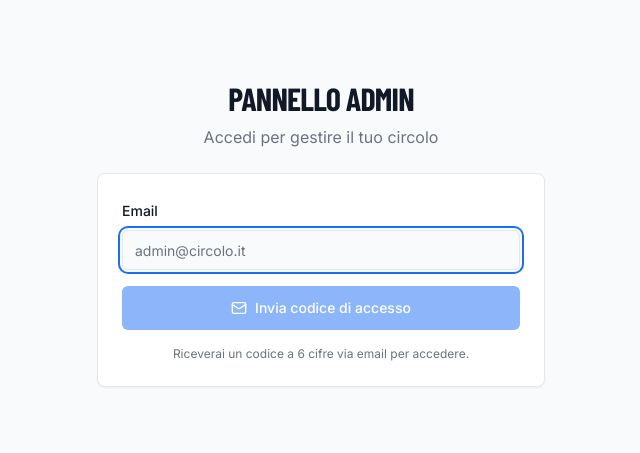
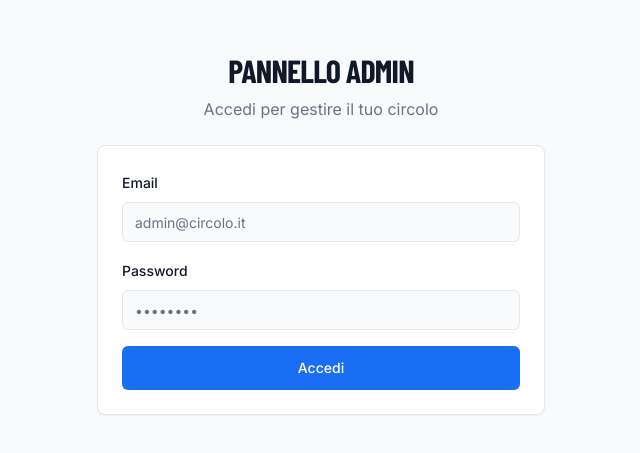
Before and after one commit to nicoobonora/sportbook, a Next.js app: page /admin/login in a window 1280 px wide. Shown: the part 167-620 px from the top of the page, without its empty margins (319-959 px from the left). Built offline with nearby package versions, Linux system fonts and the light colour scheme; no server answers.

Commit message:
feat: added clubs

```diff
--- a/app/(club-site)/admin/login/login-form.tsx
+++ b/app/(club-site)/admin/login/login-form.tsx
@@ -1,110 +1,55 @@
 /**
  * Form di login per gli admin dei circoli.
- * Flow OTP custom: email → codice 6 cifre (inviato via Resend) → verifica sessione.
+ * Login con email + password (la password è generata dal super-admin).
  */
 "use client"
 
 import { useState } from "react"
 import { useRouter } from "next/navigation"
-import { Loader2, Mail, ArrowLeft } from "lucide-react"
+import { useForm } from "react-hook-form"
+import { zodResolver } from "@hookform/resolvers/zod"
+import { Loader2 } from "lucide-react"
 import { createClient } from "@/lib/supabase/client"
+import { loginSchema, type LoginValues } from "@/lib/validations/auth"
 import { Button } from "@/components/ui/button"
 import { Input } from "@/components/ui/input"
 import { Label } from "@/components/ui/label"
 import { Card, CardContent } from "@/components/ui/card"
 
-type Step = "email" | "otp"
-
 export function LoginForm({ redirectTo = "/admin/dashboard" }: { redirectTo?: string }) {
   const router = useRouter()
-  const [step, setStep] = useState<Step>("email")
-  const [email, setEmail] = useState("")
-  const [otp, setOtp] = useState("")
-  const [loading, setLoading] = useState(false)
   const [error, setError] = useState<string | null>(null)
 
-  async function handleSendOtp(e: React.FormEvent) {
-    e.preventDefault()
-    if (!email.trim()) return
-
-    setLoading(true)
-    setError(null)
-
-    try {
-      const res = await fetch("/api/auth/send-otp", {
-        method: "POST",
-        headers: { "Content-Type": "application/json" },
-        body: JSON.stringify({ email }),
+  const {
+    register,
+    handleSubmit,
+    formState: { errors, isSubmitting },
+  } = useForm<LoginValues>({
+    resolver: zodResolver(loginSchema),
   })
 
-      const data = await res.json()
+  async function onSubmit(data: LoginValues) {
+    setError(null)
+    const supabase = createClient()
 
-      if (!res.ok) {
-        setError(data.error || "Errore durante l'invio del codice.")
-      } else {
-        setStep("otp")
-      }
-    } catch {
-      setError("Errore di connessione. Riprova.")
-    } finally {
-      setLoading(false)
-    }
-  }
-
-  async function handleVerifyOtp(e: React.FormEvent) {
-    e.preventDefault()
-    if (!otp.trim()) return
-
-    setLoading(true)
-    setError(null)
-
-    try {
-      // 1. Verifica il codice OTP sul server
-      const res = await fetch("/api/auth/verify-otp", {
-        method: "POST",
-        headers: { "Content-Type": "application/json" },
-        body: JSON.stringify({ email, code: otp }),
+    const { error: authError } = await supabase.auth.signInWithPassword({
+      email: data.email,
+      password: data.password,
     })
 
-      const data = await res.json()
-
-      if (!res.ok) {
-        setError(data.error || "Codice non valido.")
-        return
-      }
-
-      // 2. Usa il token_hash per stabilire la sessione Supabase lato client
-      const supabase = createClient()
-      const { error: verifyError } = await supabase.auth.verifyOtp({
-        token_hash: data.token_hash,
-        type: "magiclink",
-      })
-
-      if (verifyError) {
-        setError("Errore durante l'accesso. Riprova.")
+    if (authError) {
+      setError("Credenziali non valide. Riprova.")
       return
     }
 
     router.push(redirectTo)
     router.refresh()
-    } catch {
-      setError("Errore di connessione. Riprova.")
-    } finally {
-      setLoading(false)
-    }
-  }
-
-  function handleBack() {
-    setStep("email")
-    setOtp("")
-    setError(null)
   }
 
   return (
     <Card>
       <CardContent className="pt-6">
-        {step === "email" ? (
-          <form onSubmit={handleSendOtp} className="space-y-4">
+        <form onSubmit={handleSubmit(onSubmit)} className="space-y-4">
           <div className="space-y-2">
             <Label htmlFor="email">Email</Label>
             <Input
@@ -112,65 +57,33 @@ export function LoginForm({ redirectTo = "/admin/dashboard" }: { redirectTo?: st
               type="email"
               placeholder="admin@circolo.it"
               autoComplete="email"
-                autoFocus
-                value={email}
-                onChange={(e) => setEmail(e.target.value)}
-                required
+              aria-invalid={!!errors.email}
+              aria-describedby={errors.email ? "email-error" : undefined}
+              {...register("email")}
             />
-            </div>
-
-            {error && (
-              <div
-                className="rounded-md bg-red-50 p-3 text-sm text-error"
-                role="alert"
-                aria-live="polite"
-              >
-                {error}
-              </div>
+            {errors.email && (
+              <p id="email-error" className="text-sm text-error" role="alert">
+                {errors.email.message}
+              </p>
             )}
-
-            <Button
-              type="submit"
-              className="w-full touch-target gap-2"
-              disabled={loading || !email.trim()}
-            >
-              {loading ? (
-                <Loader2 className="h-4 w-4 animate-spin" aria-hidden="true" />
-              ) : (
-                <Mail className="h-4 w-4" aria-hidden="true" />
-              )}
-              Invia codice di accesso
-            </Button>
-
-            <p className="text-center text-xs text-muted-foreground">
-              Riceverai un codice a 6 cifre via email per accedere.
-            </p>
-          </form>
-        ) : (
-          <form onSubmit={handleVerifyOtp} className="space-y-4">
-            <div className="space-y-1">
-              <p className="text-sm text-muted-foreground">
-                Abbiamo inviato un codice a{" "}
-                <strong className="text-foreground">{email}</strong>
-              </p>
           </div>
 
           <div className="space-y-2">
-              <Label htmlFor="otp">Codice di verifica</Label>
+            <Label htmlFor="password">Password</Label>
             <Input
-                id="otp"
-                type="text"
-                inputMode="numeric"
-                pattern="[0-9]*"
-                maxLength={6}
-                placeholder="000000"
-                autoFocus
-                autoComplete="one-time-code"
-                value={otp}
-                onChange={(e) => setOtp(e.target.value.replace(/\D/g, ""))}
-                required
-                className="text-center text-lg font-mono tracking-widest"
+              id="password"
+              type="password"
+              placeholder="••••••••"
+              autoComplete="current-password"
+              aria-invalid={!!errors.password}
+              aria-describedby={errors.password ? "password-error" : undefined}
+              {...register("password")}
             />
+            {errors.password && (
+              <p id="password-error" className="text-sm text-error" role="alert">
+                {errors.password.message}
+              </p>
+            )}
           </div>
 
           {error && (
@@ -186,42 +99,18 @@ export function LoginForm({ redirectTo = "/admin/dashboard" }: { redirectTo?: st
           <Button
             type="submit"
             className="w-full touch-target"
-              disabled={loading || otp.length < 6}
+            disabled={isSubmitting}
           >
-              {loading ? (
+            {isSubmitting ? (
               <>
                 <Loader2 className="mr-2 h-4 w-4 animate-spin" aria-hidden="true" />
-                  Verifica in corso...
+                Accesso in corso...
               </>
             ) : (
-                "Verifica e accedi"
+              "Accedi"
             )}
           </Button>
-
-            <div className="flex items-center justify-between">
-              <Button
-                type="button"
-                variant="ghost"
-                size="sm"
-                onClick={handleBack}
-                className="gap-1 text-muted-foreground"
-              >
-                <ArrowLeft className="h-3 w-3" />
-                Cambia email
-              </Button>
-              <Button
-                type="button"
-                variant="ghost"
-                size="sm"
-                onClick={handleSendOtp}
-                disabled={loading}
-                className="text-muted-foreground"
-              >
-                Reinvia codice
-              </Button>
-            </div>
         </form>
-        )}
       </CardContent>
     </Card>
   )
--- a/components/super-admin/invite-admin-form.tsx
+++ b/components/super-admin/invite-admin-form.tsx
@@ -1,12 +1,12 @@
 /**
  * Form per creare un admin del circolo tramite email.
- * L'admin accederà via OTP (codice email), non serve password.
+ * Genera automaticamente una password e la mostra nel pannello.
  */
 "use client"
 
 import { useState } from "react"
 import { useRouter } from "next/navigation"
-import { Loader2, UserPlus } from "lucide-react"
+import { Check, Copy, Loader2, UserPlus } from "lucide-react"
 import { Button } from "@/components/ui/button"
 import { Input } from "@/components/ui/input"
 import { Label } from "@/components/ui/label"
@@ -15,9 +15,11 @@ export function InviteAdminForm({ clubId }: { clubId: string }) {
   const router = useRouter()
   const [email, setEmail] = useState("")
   const [loading, setLoading] = useState(false)
+  const [copied, setCopied] = useState(false)
   const [result, setResult] = useState<{
     type: "success" | "error"
     message: string
+    password?: string
   } | null>(null)
 
   async function handleSubmit(e: React.FormEvent) {
@@ -26,6 +28,7 @@ export function InviteAdminForm({ clubId }: { clubId: string }) {
 
     setLoading(true)
     setResult(null)
+    setCopied(false)
 
     const response = await fetch("/api/clubs/admins", {
       method: "POST",
@@ -42,6 +45,7 @@ export function InviteAdminForm({ clubId }: { clubId: string }) {
         message: data.invited
           ? `Account creato e invito inviato a ${email}`
           : `${email} aggiunto come admin`,
+        password: data.generatedPassword || undefined,
       })
       setEmail("")
       router.refresh()
@@ -50,6 +54,17 @@ export function InviteAdminForm({ clubId }: { clubId: string }) {
         type: "error",
         message: data.error || "Errore durante la creazione",
       })
+    }
+  }
+
+  async function handleCopy() {
+    if (!result?.password) return
+    try {
+      await navigator.clipboard.writeText(result.password)
+      setCopied(true)
+      setTimeout(() => setCopied(false), 2000)
+    } catch {
+      // Fallback: noop
     }
   }
 
@@ -97,10 +112,34 @@ export function InviteAdminForm({ clubId }: { clubId: string }) {
         </p>
       )}
 
-      {result?.type === "success" && (
-        <p className="text-xs text-muted-foreground">
-          L&apos;admin potrà accedere inserendo la propria email e ricevendo un codice di verifica.
-        </p>
+      {result?.password && (
+        <div className="rounded-md border border-amber-300 bg-amber-50 p-3 space-y-2">
+          <p className="text-xs font-medium text-amber-800">
+            Password generata — visibile solo ora
+          </p>
+          <div className="flex items-center gap-2">
+            <code className="flex-1 rounded bg-white px-2 py-1 font-mono text-sm text-amber-900 border border-amber-200">
+              {result.password}
+            </code>
+            <Button
+              type="button"
+              variant="outline"
+              size="sm"
+              className="h-8 gap-1 shrink-0"
+              onClick={handleCopy}
+            >
+              {copied ? (
+                <Check className="h-3 w-3 text-green-600" />
+              ) : (
+                <Copy className="h-3 w-3" />
+              )}
+              {copied ? "Copiata" : "Copia"}
+            </Button>
+          </div>
+          <p className="text-xs text-amber-700">
+            Comunica queste credenziali all&apos;admin del circolo.
+          </p>
+        </div>
       )}
     </form>
   )
--- a/lib/email/send.ts
+++ b/lib/email/send.ts
@@ -133,11 +133,12 @@ export async function sendBookingRejectedEmail(params: {
   })
 }
 
-/** Invia invito admin circolo (login via OTP, senza password) */
+/** Invia invito admin circolo (con credenziali se nuovo utente) */
 export async function sendAdminInviteEmail(params: {
   to: string
   clubName: string
   inviteUrl: string
+  password?: string
 }) {
   const resend = await getResend()
   if (!resend) {
@@ -149,6 +150,8 @@ export async function sendAdminInviteEmail(params: {
     AdminInviteEmail({
       clubName: params.clubName,
       inviteUrl: params.inviteUrl,
+      email: params.to,
+      password: params.password,
     })
   )
 
--- a/lib/email/templates/admin-invite.tsx
+++ b/lib/email/templates/admin-invite.tsx
@@ -1,6 +1,6 @@
 /**
  * Template email: Invito admin circolo.
- * L'admin accede via OTP (codice email), non serve password.
+ * Include le credenziali (email + password) se l'utente è appena stato creato.
  */
 import {
   Body,
@@ -18,11 +18,15 @@ import {
 type Props = {
   clubName: string
   inviteUrl: string
+  email?: string
+  password?: string
 }
 
 export function AdminInviteEmail({
   clubName = "Circolo Sportivo",
   inviteUrl = "http://localhost:3000/admin/login",
+  email,
+  password,
 }: Props) {
   return (
     <Html>
@@ -50,9 +54,28 @@ export function AdminInviteEmail({
             <Text style={valueStyle}>Amministratore</Text>
           </Section>
 
+          {password && (
+            <>
+              <Text style={textStyle}>
+                Ecco le tue credenziali di accesso:
+              </Text>
+              <Section style={credentialsStyle}>
+                <Text style={labelStyle}>Email</Text>
+                <Text style={credentialValueStyle}>{email}</Text>
+
+                <Hr style={hrStyle} />
+
+                <Text style={labelStyle}>Password</Text>
+                <Text style={credentialValueStyle}>{password}</Text>
+              </Section>
+              <Text style={{ ...textStyle, fontSize: "13px", color: "#b45309" }}>
+                Conserva queste credenziali in un luogo sicuro.
+              </Text>
+            </>
+          )}
+
           <Text style={textStyle}>
-            Per accedere ti basterà inserire la tua email: riceverai un
-            codice di verifica a 6 cifre da inserire per il login.
+            Accedi al pannello admin cliccando il link qui sotto:
           </Text>
 
           <Section style={{ textAlign: "center" as const, margin: "24px 0" }}>
@@ -146,6 +169,22 @@ const hrStyle = {
   margin: "12px 0" as const,
 }
 
+const credentialsStyle = {
+  backgroundColor: "#fffbeb",
+  border: "1px solid #fcd34d",
+  borderRadius: "8px",
+  padding: "20px",
+  margin: "16px 0" as const,
+}
+
+const credentialValueStyle = {
+  color: "#111827",
+  fontSize: "15px",
+  fontWeight: "700" as const,
+  fontFamily: "monospace",
+  margin: "0" as const,
+}
+
 const footerStyle = {
   color: "#9ca3af",
   fontSize: "12px",
--- a/lib/validations/auth.ts
+++ b/lib/validations/auth.ts
@@ -18,10 +18,7 @@ export const loginOtpSchema = z.object({
 
 export type LoginOtpValues = z.infer<typeof loginOtpSchema>
 
-/**
- * @deprecated — Mantenuto per retrocompatibilità.
- * Usa loginEmailSchema + loginOtpSchema per il nuovo flow OTP.
- */
+/** Schema per il login admin con email + password */
 export const loginSchema = z.object({
   email: z.string().email("Inserisci un indirizzo email valido"),
   password: z.string().min(6, "La password deve avere almeno 6 caratteri"),
```
Also changed, not shown: app/api/clubs/admins/route.ts (+18 -3 lines). Lines whose indentation alone changed are shown as unchanged.
